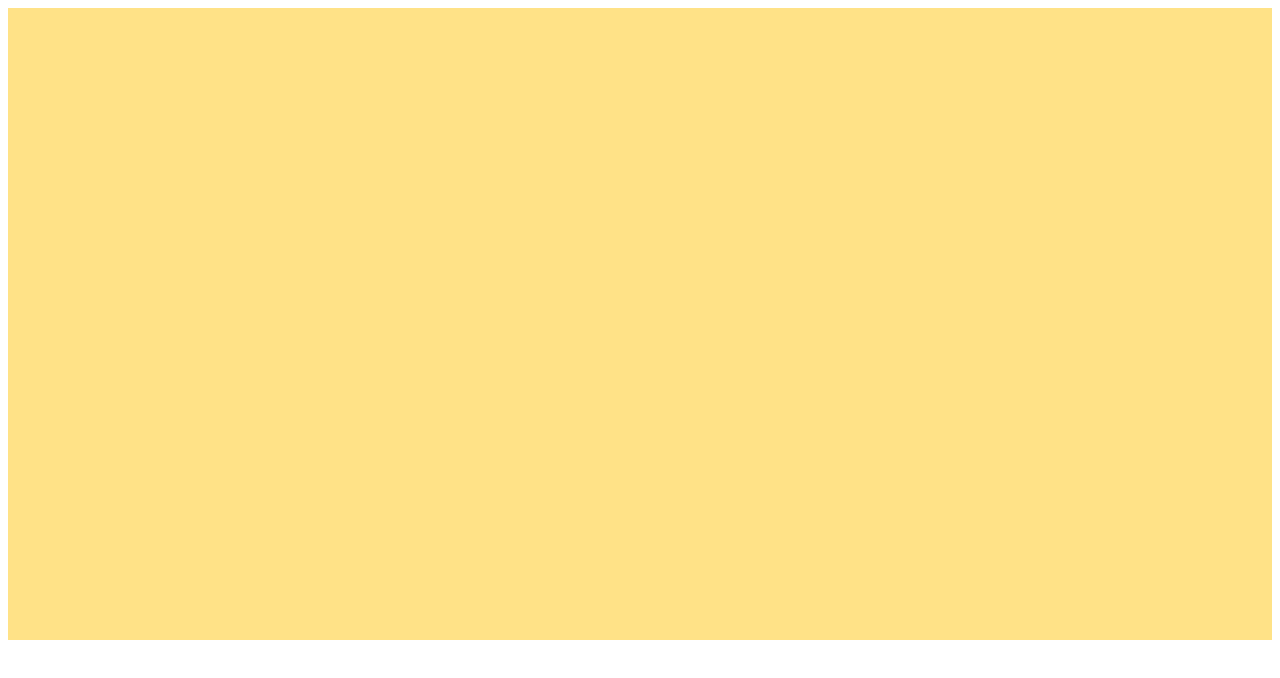
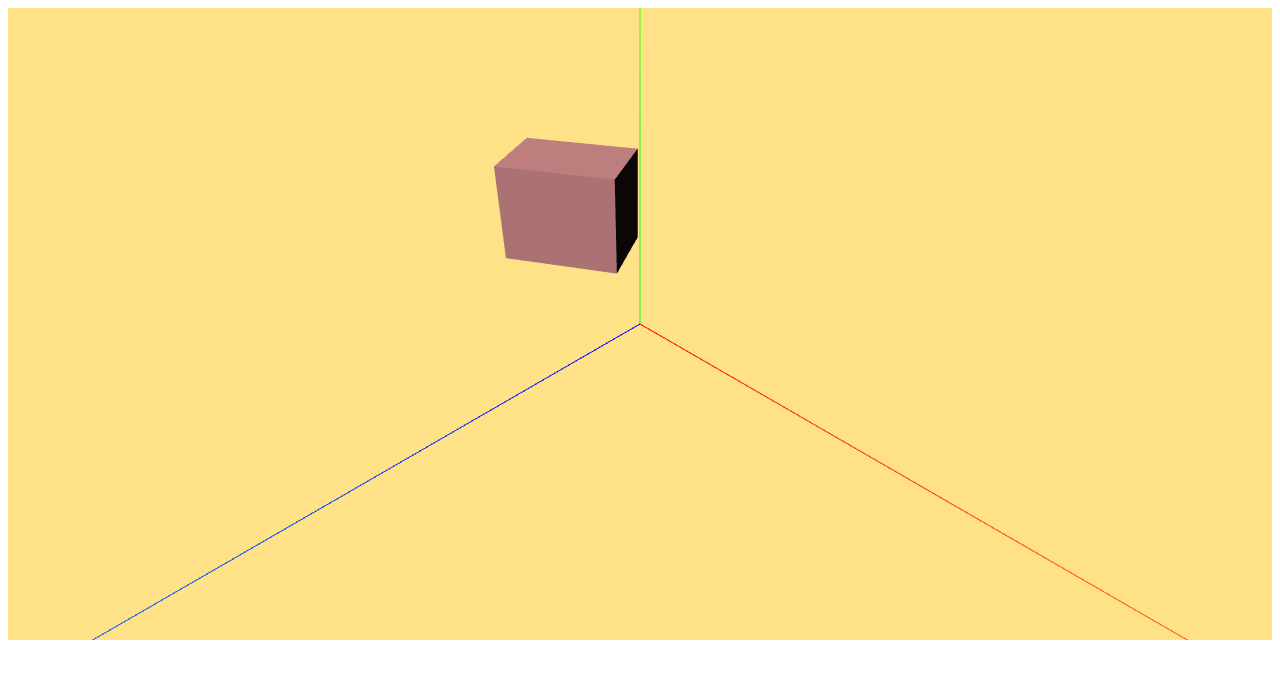
Before and after one commit to Kim-yongbeom/Three.js, a website: page study/index.html in a window 1280 px wide. Drawn offline with nearby package versions, Linux system fonts and the light colour scheme; animation ran at ten frames a second.

Commit message:
스터디

```diff
--- a/study/index.html
+++ b/study/index.html
@@ -8,7 +8,8 @@
     <script type="importmap">
       {
         "imports": {
-          "three": "./node_modules/three/build/three.module.js"
+          "three": "https://unpkg.com/three@0.152.2/build/three.module.js",
+          "three/examples/jsm/": "https://unpkg.com/three@0.152.2/examples/jsm/"
         }
       }
     </script>
--- a/study/src/js/index.js
+++ b/study/src/js/index.js
@@ -1,4 +1,5 @@
 import * as THREE from "three";
+import {OrbitControls} from "three/examples/jsm/controls/OrbitControls"
 
 const $result = document.getElementById("result");
 
@@ -11,7 +12,8 @@ const camera = new THREE.PerspectiveCamera(
   0.1,
   1000
 );
-camera.position.set(2, 2, 2);
+// 멀리서 자세히 보기 위해 값 변경
+camera.position.set(5, 5, 5);
 camera.lookAt(0, 0, 0);
 
 const renderer = new THREE.WebGLRenderer({
@@ -25,51 +27,73 @@ const light = new THREE.DirectionalLight(0xffffff);
 light.position.set(2, 4, 3);
 scene.add(light);
 
-const material = new THREE.MeshStandardMaterial({
-  color: 0x2e6ff2,
-});
+const geometry = new THREE.BoxGeometry(1, 1, 1);
 
+// basic Material은 빛의 영향을 받지 않아서 단색의 Mesh를 가짐
+const basic = new THREE.MeshBasicMaterial({
+  // 색상 변경 가능
+  color: 0xffaaaa,
+  // 뼈대를 보여줌
+  // wireframe: true,
+  // 투명도 선택
+  transparent: true,
+  // 투명도 조절
+  opacity: 0.5,
+})
 
-// 육면체
-// const geo1 = new THREE.BoxGeometry(1, 1, 1);
-// const obj1 = new THREE.Mesh(geo1, material);
-// scene.add(obj1);
+// 가장 일반적으로 사용되는 Material로
+// Unity나 Unreal 등의 3D 어플리케이션에서 표준으로 사용된다.
+// 물리 기반의 렌더링을 사용하기 때문에 빛에 의해 명암이 표현되고 다양한 질감 표현이 가능
+const standard = new THREE.MeshStandardMaterial({
+  color: 0xffaaaa,
+  // 빛이 반사되는 정도를 표현
+  roughness: 0.2,
+  // 금속 질감 표현
+  metalness: 0.8,
+})
 
-// 원뿔
-// const geo2 = new THREE.ConeGeometry(0.5, 1, 4);
-// const obj2 = new THREE.Mesh(geo2, material);
-// scene.add(obj2)
+// StandardMaterial의 확장 버전
+const physical = new THREE.MeshPhysicalMaterial({
+  color: 0xffaaaa,
+  // 반투명의 레이어 층 생성
+  clearcoat: 0.8,
+  // clearcoat의 강도 조절
+  clearcoatRoughness: 0.2
+})
 
-// 원기둥
-// const geo3 = new THREE.CylinderGeometry(0.5, 0.8, 1);
-// const obj3 = new THREE.Mesh(geo3, material);
-// scene.add(obj3)
+// 광택있는 표면을 표현할 때 사용
+const phong = new THREE.MeshPhongMaterial({
+  color: 0xffaaaa,
+  // 광택의 정도
+  shininess: 100,
+  // 반사되는 빛의 색상
+  specular: 0x2e6ff2
+})
 
-// 구
-// const geo4 = new THREE.SphereGeometry(1);
-// const obj4 = new THREE.Mesh(geo4, material);
-// scene.add(obj4);
+const mesh = new THREE.Mesh(geometry, phong);
+scene.add(mesh)
 
-// 평면
-// const geo5 = new THREE.PlaneGeometry(1, 2);
-// const obj5 = new THREE.Mesh(geo5, material);
-// scene.add(obj5);
+// 1. 위치
+mesh.position.x = 2;
+mesh.position.y = 1;
+mesh.position.set(0, 2, 1);
 
-// 원
-// const geo6 = new THREE.CircleGeometry(1, 32);
-// const obj6 = new THREE.Mesh(geo6, material);
-// scene.add(obj6);
+// 2. 회전
+mesh.rotation.y = THREE.MathUtils.degToRad(30)
 
-// 튜브
-// const geo7 = new THREE.TorusGeometry(1, 0.3);
-// const obj7 = new THREE.Mesh(geo7, material);
-// scene.add(obj7);
+// 3. 크기
+mesh.scale.x = 1.2
+mesh.scale.z = 0.8
 
+const axesHelper = new THREE.AxesHelper(10);
+scene.add(axesHelper)
+
+const controls = new OrbitControls(camera, renderer.domElement)
 
 function animate() {
   // box.rotation.y += 0.01;
   renderer.render(scene, camera);
-
+  controls.update();
   requestAnimationFrame(animate);
 }
 animate();
```
Also changed, not shown: study/README.md.
